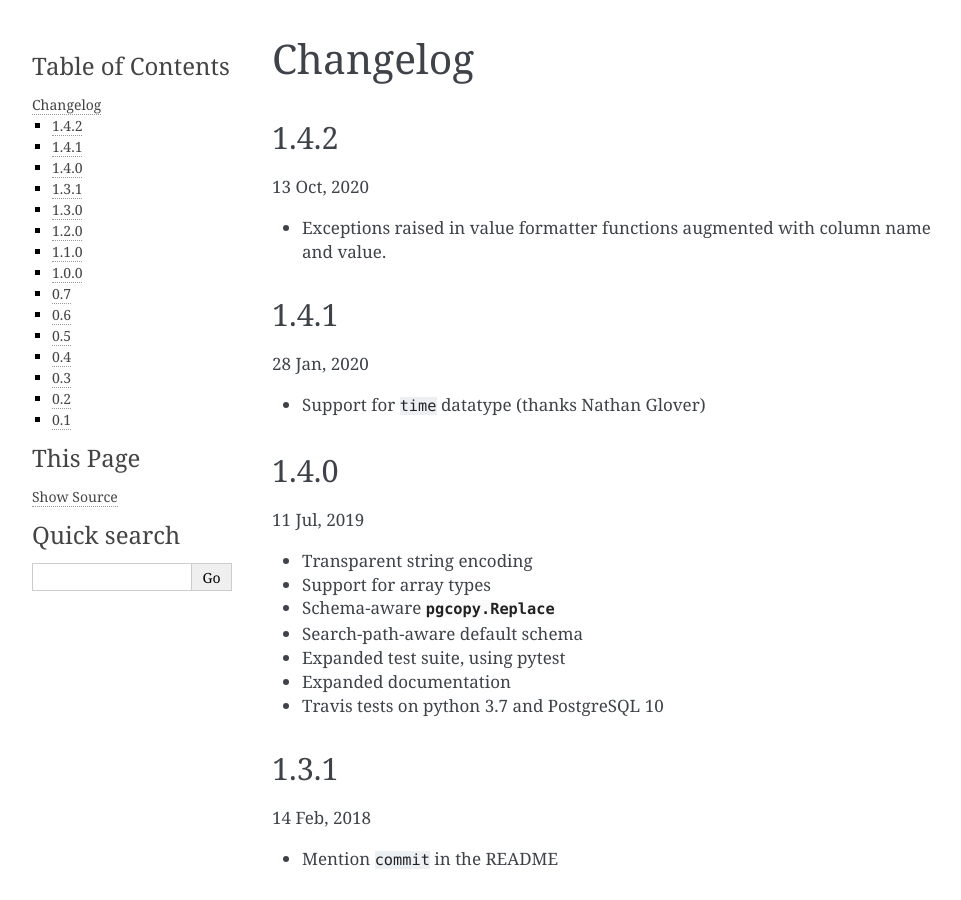
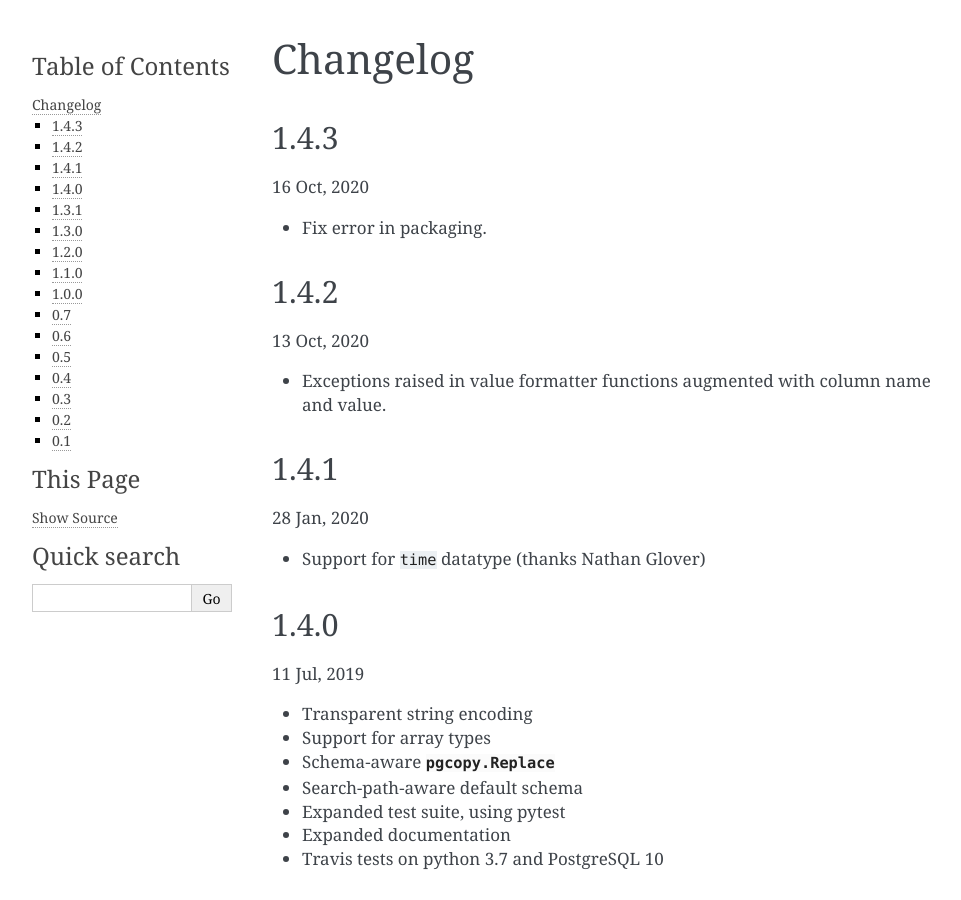
Before and after one commit to altaurog/pgcopy, a Sphinx documentation site: the page built from docs/changelog.rst, in a window 1280 px wide and 900 px high. Shown: the whole window, without its empty margins (148-1109 px from the left). Built offline with Sphinx 7.4.7, drawn with Linux system fonts in a browser that asks for light colours.

Commit message:
fix: add errors package to setup.py
fixes #25

```diff
--- a/CHANGELOG.rst
+++ b/CHANGELOG.rst
@@ -1,5 +1,11 @@
 Changelog
 -----------
+1.4.3
+"""""
+16 Oct, 2020
+
+* Fix error in packaging.
+
 1.4.2
 """""
 13 Oct, 2020
--- a/docs/conf.py
+++ b/docs/conf.py
@@ -22,7 +22,7 @@
 author = 'Aryeh Leib Taurog'
 
 # The full version, including alpha/beta/rc tags
-release = '1.4.2'
+release = '1.4.3'
 master_doc = 'index'
 
 # -- General configuration ---------------------------------------------------
--- a/pgcopy/version.py
+++ b/pgcopy/version.py
@@ -1 +1 @@
-__version__ = '1.4.2'
+__version__ = '1.4.3'
--- a/setup.py
+++ b/setup.py
@@ -32,7 +32,7 @@
     author_email = "python@aryehleib.com",
     license = 'MIT',
     url = "https://pgcopy.readthedocs.io/en/latest/",
-    packages = [package_name],
+    packages = ['pgcopy', 'pgcopy.errors'],
     install_requires = ["psycopg2", "pytz"],
     classifiers = [
         "Programming Language :: Python :: 2",
```
